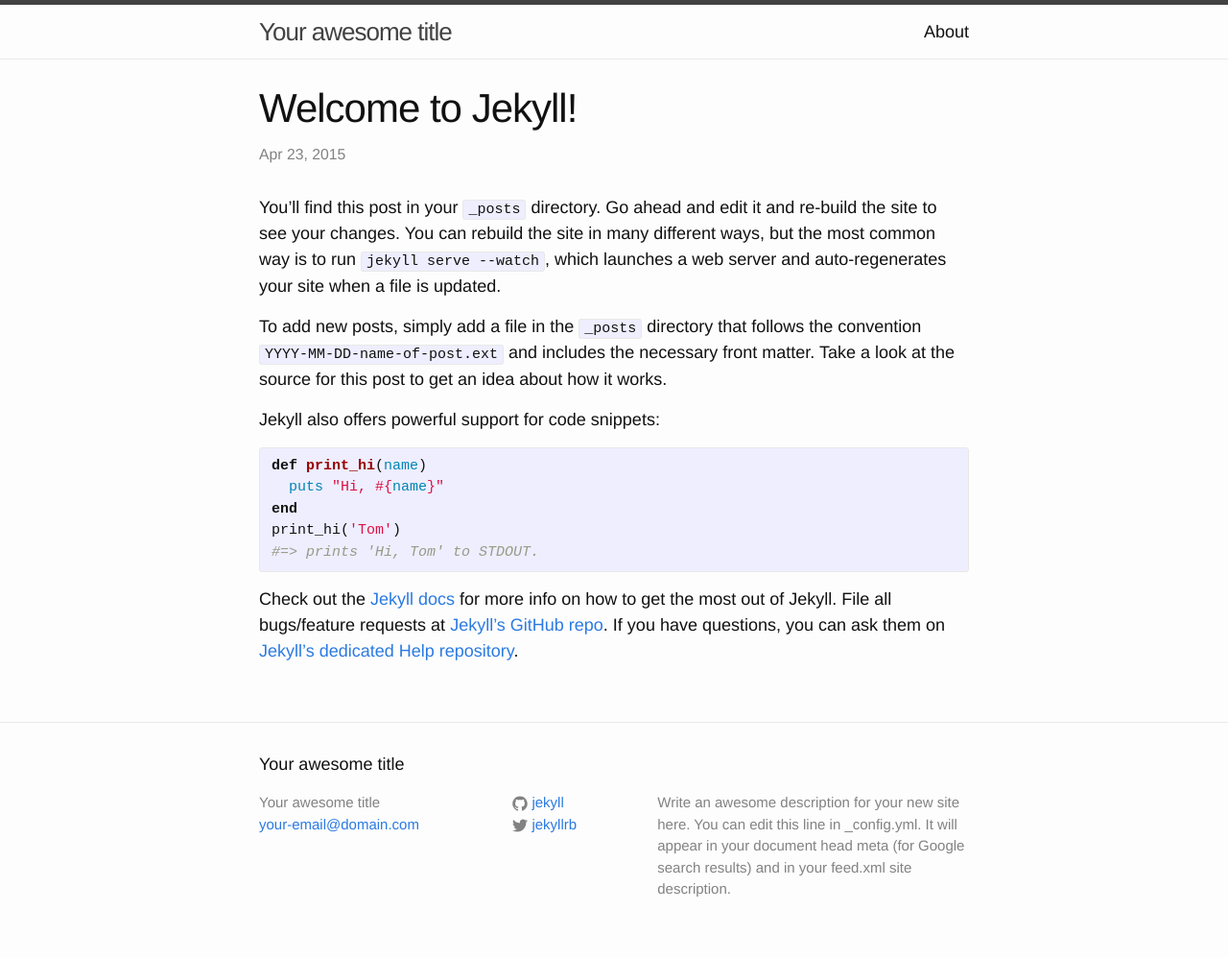
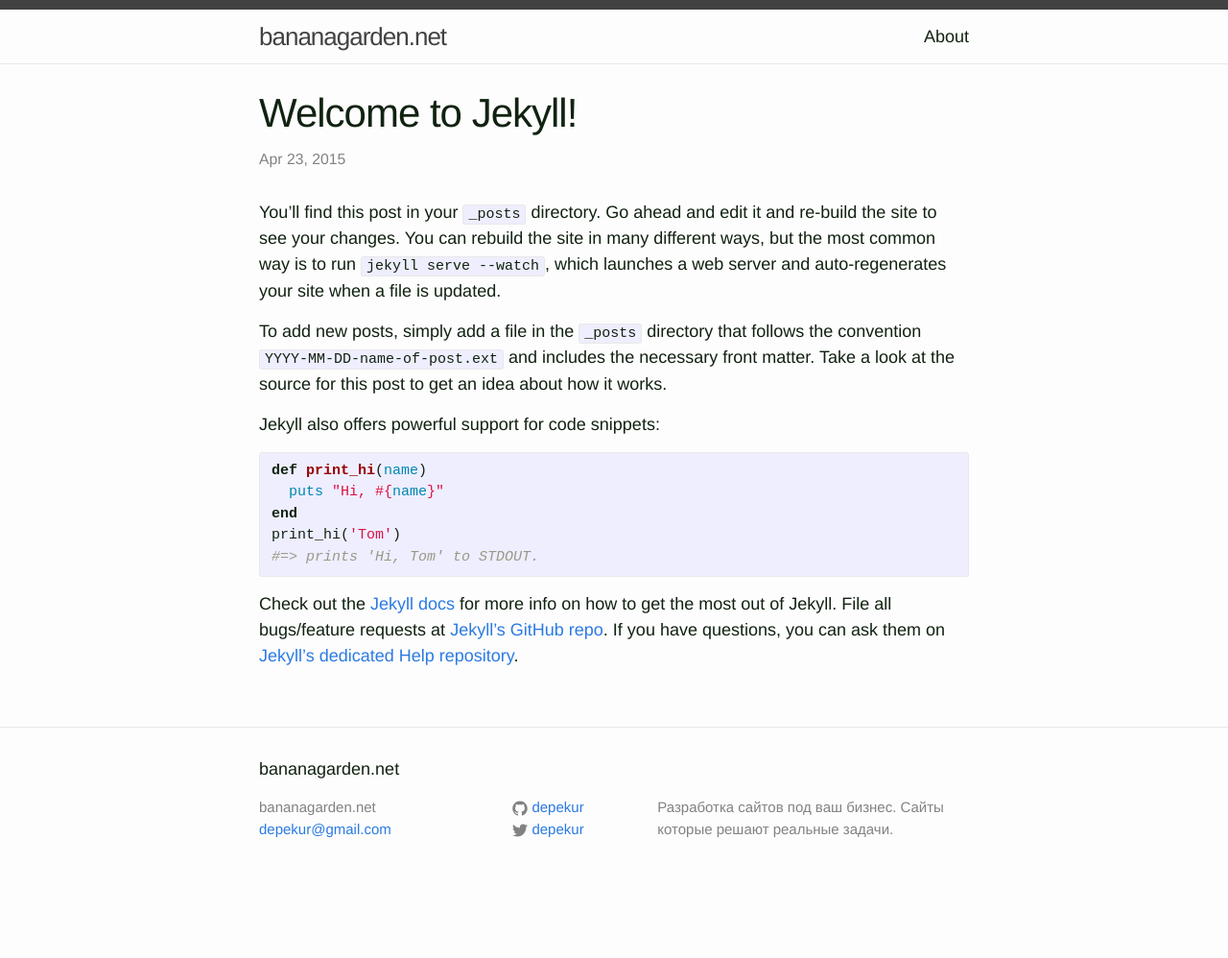
Before and after one commit to depekur/depekur.github.io, a Jekyll site: the page built from _posts/2015-04-23-welcome-to-jekyll.markdown, in a window 1280 px wide. Shown: the whole page at 96% size. Built offline with Jekyll 4.4.1, drawn with Linux system fonts in a browser that asks for light colours; after the commit the page ends 935 px from its top, so only the background shows below that.

Commit message:
add meta stuff

```diff
--- a/_config.yml
+++ b/_config.yml
@@ -1,14 +1,18 @@
 # Site settings
-title: Your awesome title
-email: your-email@domain.com
-description: > # this means to ignore newlines until "baseurl:"
-  Write an awesome description for your new site here. You can edit this
-  line in _config.yml. It will appear in your document head meta (for
-  Google search results) and in your feed.xml site description.
+title: bananagarden.net
+email: depekur@gmail.com
+
 baseurl: "" # the subpath of your site, e.g. /blog/
-url: "http://yourdomain.com" # the base hostname & protocol for your site
-twitter_username: jekyllrb
-github_username:  jekyll
+url: "http://bananagarden.net" # the base hostname & protocol for your site
+
 
 # Build settings
 markdown: kramdown
+
+# meta
+copyright:
+author:
+keywords:
+description: Разработка сайтов под ваш бизнес. Сайты которые решают реальные задачи.
+twitter_username: depekur
+github_username:  depekur
--- a/_posts/2015-04-23-welcome-to-jekyll.markdown
+++ b/_posts/2015-04-23-welcome-to-jekyll.markdown
@@ -2,7 +2,7 @@
 layout: post
 title:  "Welcome to Jekyll!"
 date:   2015-04-23 18:36:38
-categories: jekyll update
+categories: note
 ---
 You’ll find this post in your `_posts` directory. Go ahead and edit it and re-build the site to see your changes. You can rebuild the site in many different ways, but the most common way is to run `jekyll serve --watch`, which launches a web server and auto-regenerates your site when a file is updated.
 
--- a/_sass/_base.scss
+++ b/_sass/_base.scss
@@ -3,7 +3,7 @@
  */
 body, h1, h2, h3, h4, h5, h6,
 p, blockquote, pre, hr,
-dl, dd, ol, ul, figure {
+dl, dd, ol, ul, figure, div {
     margin: 0;
     padding: 0;
 }
--- a/_sass/_layout.scss
+++ b/_sass/_layout.scss
@@ -2,7 +2,7 @@
  * Site header
  */
 .site-header {
-    border-top: 5px solid $grey-color-dark;
+    border-top: 10px solid $grey-color-dark;
     border-bottom: 1px solid $grey-color-light;
     min-height: 56px;
 
--- a/css/main.scss
+++ b/css/main.scss
@@ -4,8 +4,6 @@
 @charset "utf-8";
 
 
-
-// Our variables
 $base-font-family: Helvetica, Arial, sans-serif;
 $base-font-size:   18px;
 $small-font-size:  $base-font-size * 0.875;
@@ -13,7 +11,7 @@
 
 $spacing-unit:     30px;
 
-$text-color:       #111;
+$text-color:       #121;
 $background-color: #fdfdfd;
 $brand-color:      #2a7ae2;
 
```
Also changed, not shown: _includes/head.html (+51 -0 lines).
